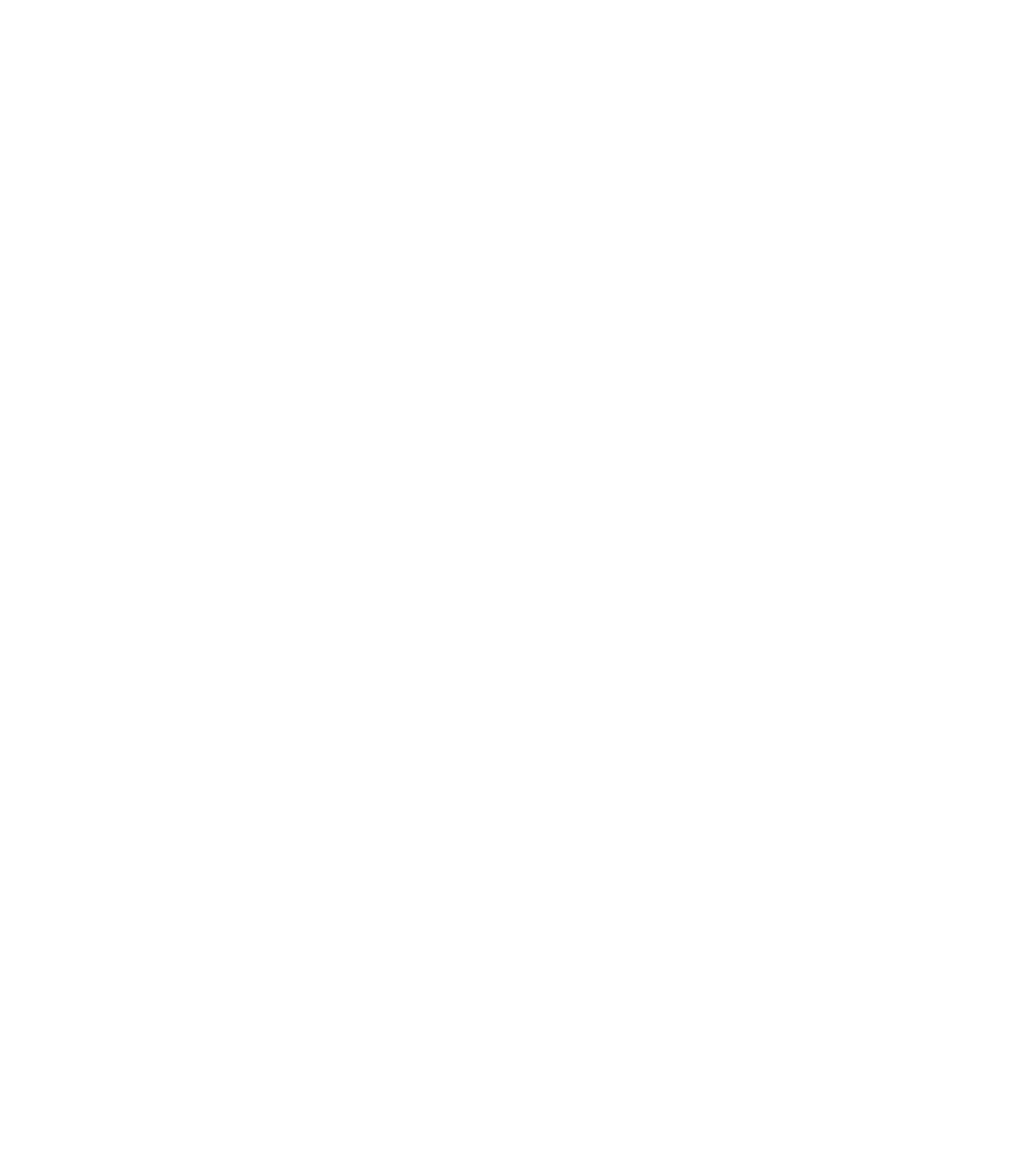
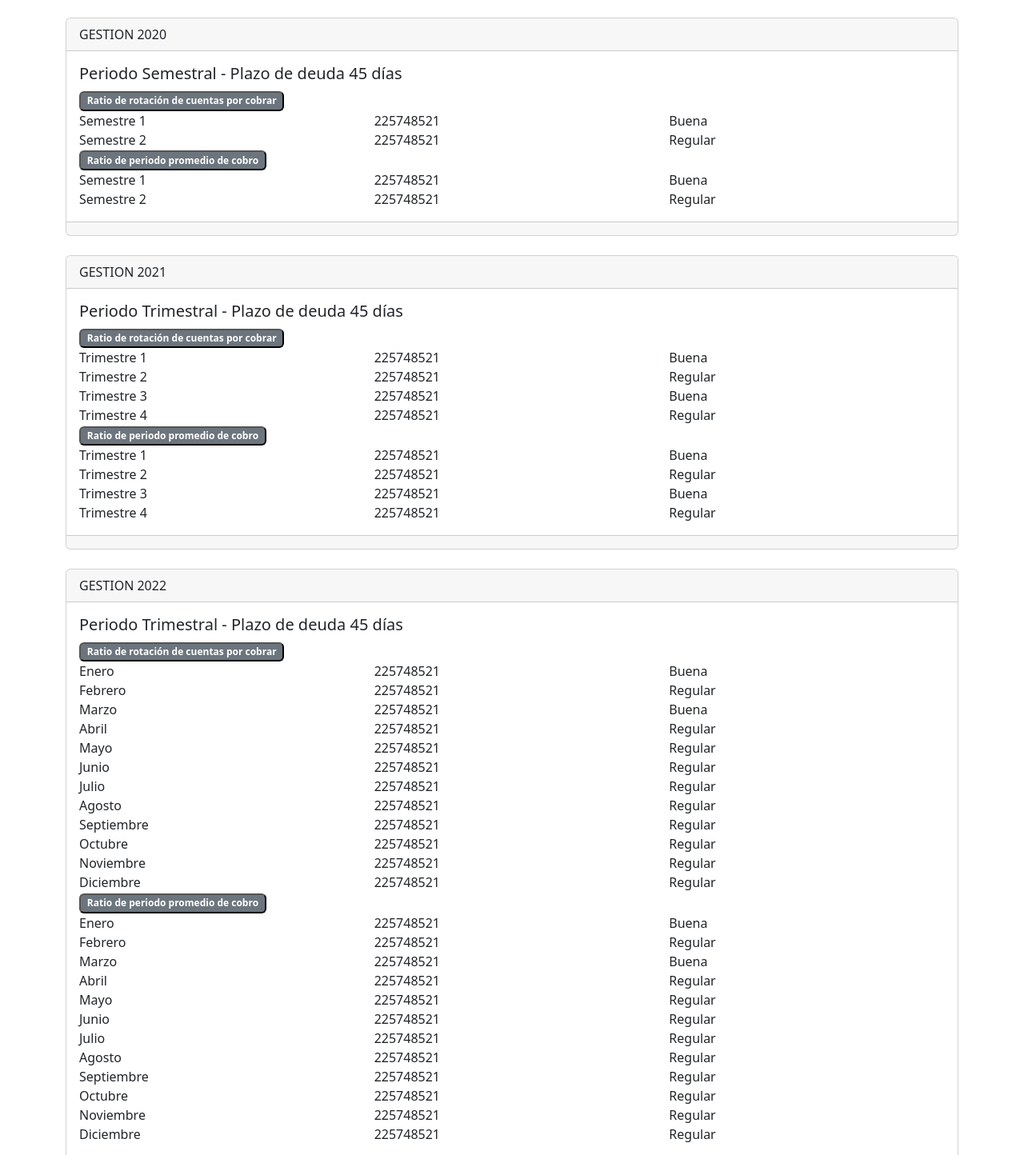
Before and after one commit to muimui69/RatiosApp, a React (Vite) app: page /userlist in a window 1280 px wide. Shown: the part 306-1750 px from the top of the page at 80% size. Before the commit the page ends 800 px from the top, so only its background shows below. Built offline with nearby package versions, Linux system fonts and the light colour scheme; no server answers; the database is empty; sample sign-in values are in the browser's storage.

Commit message:
Reporte en Bootstrap para mostrar los Ratios

```diff
--- a/src/components/UserList.jsx
+++ b/src/components/UserList.jsx
@@ -4,6 +4,14 @@ import { useEffect,useState} from 'react';
 import {db} from '../../firebase/FirebaseConfig';
 import { collection,onSnapshot,deleteDoc,doc} from 'firebase/firestore';
 import {useAuth} from '../context/AuthContext';
+
+import Button from 'react-bootstrap/Button';
+import Form from 'react-bootstrap/Form';
+import Card from 'react-bootstrap/Card';
+import Container from 'react-bootstrap/Container';
+import Row from 'react-bootstrap/Row';
+import Col from 'react-bootstrap/Col';
+import Badge from 'react-bootstrap/Badge';
 
 //https://firebase.google.com/docs/firestore/manage-data/add-data
 //https://firebase.google.com/docs/firestore/security/rules-query?hl=es-419
@@ -36,39 +44,524 @@ export const UserList = () => {
 
 	return (
 		<>
-      {
-        (data.length===0)?
-          <h1>Aun no ha realizado calculos...</h1>
-        :
-          data.map( ({id,nombre,empresa,politicaCobranza,ventasCredito,cuentasPorCobrar,gestion,periodo})  =>
-            <div  key={id} className='.container-detail-user' >
-              <div className='detail-user-head'>
-                <label>{nombre}</label>
-                <label>{empresa}</label>
-                <label>{politicaCobranza}</label>
-                <label>{ventasCredito}</label>
-                <label>{cuentasPorCobrar}</label>
-                <label>{gestion}</label>
-                <label>{periodo}</label>
-                <div>
-                      <Link
-                        to={`/config/${id}`}
-                        className='edit-button'
-                      >
-                        Editar
-                      </Link>
+			<br />
+					<Container>
+					<Card className="xs" >
+						<Card.Header>GESTION 2019</Card.Header>
+						<Card.Body>
+							<Card.Title>Periodo Anual - Plazo de deuda 45 días</Card.Title>
+							<Row>
+						<Col md={12}>
+							<Badge bg="secondary" as="Button">
+							Ratio de rotación de cuentas por cobrar
+							</Badge>
 
-                      <button
-                        className='button-form-signup'
-                        onClick={() => onDeleteList(id)}
-                      >
-                        Eliminar
-                      </button>
-                </div>
-              </div>
-            </div>
-        )
-      }
+						</Col>
+					</Row>
+					<Row>
+					<Col  md={4}>
+							</Col>
+							<Col md={4}>
+								225748521
+							</Col>
+							<Col md={4}>
+								Buena
+							</Col>
+					</Row>
+					<Row>
+						<Col md={12}>
+							<Badge bg="secondary" as="Button">
+							Ratio de periodo promedio de cobro
+							</Badge>
+						</Col>
+					</Row>
+					<Row>
+					<Col  md={4}>
+							</Col>
+							<Col md={4}>
+								225748521
+							</Col>
+							<Col md={4}>
+								Buena
+							</Col>
+					</Row>
+						</Card.Body>
+			<Card.Footer className="text-muted"></Card.Footer>
+		</Card>
+					</Container>
+					<br />
+					<Container>
+					<Card className="xs" >
+						<Card.Header>GESTION 2020</Card.Header>
+						<Card.Body>
+							<Card.Title>Periodo Semestral - Plazo de deuda 45 días</Card.Title>
+							<Row>
+						<Col md={12}>
+						<Badge bg="secondary" as="Button">
+							Ratio de rotación de cuentas por cobrar
+							</Badge>
+						</Col>
+					</Row>
+					<Row>
+					<Col  md={4}>
+						Semestre 1
+					</Col>
+					<Col md={4}>
+						225748521
+					</Col>
+					<Col md={4}>
+						Buena
+					</Col>
+					</Row>
+					<Row>
+					<Col  md={4}>
+						Semestre 2
+					</Col>
+					<Col md={4}>
+						225748521
+					</Col>
+					<Col md={4}>
+						Regular
+					</Col>
+					</Row>
+					<Row>
+						<Col md={12}>
+						<Badge bg="secondary" as="Button">
+							Ratio de periodo promedio de cobro
+							</Badge>
+						</Col>
+					</Row>
+					<Row>
+					<Col  md={4}>
+						Semestre 1
+					</Col>
+					<Col md={4}>
+						225748521
+					</Col>
+					<Col md={4}>
+						Buena
+					</Col>
+					</Row>
+					<Row>
+					<Col  md={4}>
+						Semestre 2
+					</Col>
+					<Col md={4}>
+						225748521
+					</Col>
+					<Col md={4}>
+						Regular
+					</Col>
+					</Row>
+					</Card.Body>
+			<Card.Footer className="text-muted"></Card.Footer>
+		</Card>
+					</Container>
+
+					<br />
+					<Container>
+					<Card className="xs" >
+						<Card.Header>GESTION 2021</Card.Header>
+						<Card.Body>
+							<Card.Title>Periodo Trimestral - Plazo de deuda 45 días</Card.Title>
+							<Row>
+						<Col md={12}>
+						<Badge bg="secondary" as="Button">
+							Ratio de rotación de cuentas por cobrar
+							</Badge>
+						</Col>
+					</Row>
+					<Row>
+					<Col  md={4}>
+						Trimestre 1
+					</Col>
+					<Col md={4}>
+						225748521
+					</Col>
+					<Col md={4}>
+						Buena
+					</Col>
+					</Row>
+					<Row>
+					<Col  md={4}>
+						Trimestre 2
+					</Col>
+					<Col md={4}>
+						225748521
+					</Col>
+					<Col md={4}>
+						Regular
+					</Col>
+					</Row>
+					<Row>
+					<Col  md={4}>
+						Trimestre 3
+					</Col>
+					<Col md={4}>
+						225748521
+					</Col>
+					<Col md={4}>
+						Buena
+					</Col>
+					</Row>
+					<Row>
+					<Col  md={4}>
+						Trimestre 4
+					</Col>
+					<Col md={4}>
+						225748521
+					</Col>
+					<Col md={4}>
+						Regular
+					</Col>
+					</Row>
+					<Row>
+						<Col md={12}>
+						<Badge bg="secondary" as="Button">
+							Ratio de periodo promedio de cobro
+							</Badge>
+						</Col>
+					</Row>
+					<Row>
+					<Col  md={4}>
+						Trimestre 1
+					</Col>
+					<Col md={4}>
+						225748521
+					</Col>
+					<Col md={4}>
+						Buena
+					</Col>
+					</Row>
+					<Row>
+					<Col  md={4}>
+						Trimestre 2
+					</Col>
+					<Col md={4}>
+						225748521
+					</Col>
+					<Col md={4}>
+						Regular
+					</Col>
+					</Row>
+					<Row>
+					<Col  md={4}>
+						Trimestre 3
+					</Col>
+					<Col md={4}>
+						225748521
+					</Col>
+					<Col md={4}>
+						Buena
+					</Col>
+					</Row>
+					<Row>
+					<Col  md={4}>
+						Trimestre 4
+					</Col>
+					<Col md={4}>
+						225748521
+					</Col>
+					<Col md={4}>
+						Regular
+					</Col>
+					</Row>
+					</Card.Body>
+			<Card.Footer className="text-muted"></Card.Footer>
+		</Card>
+					</Container>
+
+					<br />
+					<Container>
+					<Card className="xs" >
+						<Card.Header>GESTION 2022</Card.Header>
+						<Card.Body>
+							<Card.Title>Periodo Trimestral - Plazo de deuda 45 días</Card.Title>
+							<Row>
+						<Col md={12}>
+						<Badge bg="secondary" as="Button">
+							Ratio de rotación de cuentas por cobrar
+							</Badge>
+						</Col>
+					</Row>
+					<Row>
+					<Col  md={4}>
+						Enero
+					</Col>
+					<Col md={4}>
+						225748521
+					</Col>
+					<Col md={4}>
+						Buena
+					</Col>
+					</Row>
+					<Row>
+					<Col  md={4}>
+						Febrero
+					</Col>
+					<Col md={4}>
+						225748521
+					</Col>
+					<Col md={4}>
+						Regular
+					</Col>
+					</Row>
+					<Row>
+					<Col  md={4}>
+						Marzo
+					</Col>
+					<Col md={4}>
+						225748521
+					</Col>
+					<Col md={4}>
+						Buena
+					</Col>
+					</Row>
+					<Row>
+					<Col  md={4}>
+						Abril
+					</Col>
+					<Col md={4}>
+						225748521
+					</Col>
+					<Col md={4}>
+						Regular
+					</Col>
+					</Row>
+					<Row>
+					<Col  md={4}>
+						Mayo
+					</Col>
+					<Col md={4}>
+						225748521
+					</Col>
+					<Col md={4}>
+						Regular
+					</Col>
+					</Row>
+					<Row>
+					<Col  md={4}>
+						Junio
+					</Col>
+					<Col md={4}>
+						225748521
+					</Col>
+					<Col md={4}>
+						Regular
+					</Col>
+					</Row>
+					<Row>
+					<Col  md={4}>
+						Julio
+					</Col>
+					<Col md={4}>
+						225748521
+					</Col>
+					<Col md={4}>
+						Regular
+					</Col>
+					</Row>
+					<Row>
+					<Col  md={4}>
+						Agosto
+					</Col>
+					<Col md={4}>
+						225748521
+					</Col>
+					<Col md={4}>
+						Regular
+					</Col>
+					</Row>
+					<Row>
+					<Col  md={4}>
+						Septiembre
+					</Col>
+					<Col md={4}>
+						225748521
+					</Col>
+					<Col md={4}>
+						Regular
+					</Col>
+					</Row>
+					<Row>
+					<Col  md={4}>
+						Octubre
+					</Col>
+					<Col md={4}>
+						225748521
+					</Col>
+					<Col md={4}>
+						Regular
+					</Col>
+					</Row>
+					<Row>
+					<Col  md={4}>
+						Noviembre
+					</Col>
+					<Col md={4}>
+						225748521
+					</Col>
+					<Col md={4}>
+						Regular
+					</Col>
+					</Row>
+					<Row>
+					<Col  md={4}>
+						Diciembre
+					</Col>
+					<Col md={4}>
+						225748521
+					</Col>
+					<Col md={4}>
+						Regular
+					</Col>
+					</Row>
+					<Row>
+						<Col md={12}>
+
+						<Badge bg="secondary" as="Button">
+							Ratio de periodo promedio de cobro
+							</Badge>
+
+						</Col>
+					</Row>
+					<Row>
+					<Col  md={4}>
+						Enero
+					</Col>
+					<Col md={4}>
+						225748521
+					</Col>
+					<Col md={4}>
+						Buena
+					</Col>
+					</Row>
+					<Row>
+					<Col  md={4}>
+						Febrero
+					</Col>
+					<Col md={4}>
+						225748521
+					</Col>
+					<Col md={4}>
+						Regular
+					</Col>
+					</Row>
+					<Row>
+					<Col  md={4}>
+						Marzo
+					</Col>
+					<Col md={4}>
+						225748521
+					</Col>
+					<Col md={4}>
+						Buena
+					</Col>
+					</Row>
+					<Row>
+					<Col  md={4}>
+						Abril
+					</Col>
+					<Col md={4}>
+						225748521
+					</Col>
+					<Col md={4}>
+						Regular
+					</Col>
+					</Row>
+					<Row>
+					<Col  md={4}>
+						Mayo
+					</Col>
+					<Col md={4}>
+						225748521
+					</Col>
+					<Col md={4}>
+						Regular
+					</Col>
+					</Row>
+					<Row>
+					<Col  md={4}>
+						Junio
+					</Col>
+					<Col md={4}>
+						225748521
+					</Col>
+					<Col md={4}>
+						Regular
+					</Col>
+					</Row>
+					<Row>
+					<Col  md={4}>
+						Julio
+					</Col>
+					<Col md={4}>
+						225748521
+					</Col>
+					<Col md={4}>
+						Regular
+					</Col>
+					</Row>
+					<Row>
+					<Col  md={4}>
+						Agosto
+					</Col>
+					<Col md={4}>
+						225748521
+					</Col>
+					<Col md={4}>
+						Regular
+					</Col>
+					</Row>
+					<Row>
+					<Col  md={4}>
+						Septiembre
+					</Col>
+					<Col md={4}>
+						225748521
+					</Col>
+					<Col md={4}>
+						Regular
+					</Col>
+					</Row>
+					<Row>
+					<Col  md={4}>
+						Octubre
+					</Col>
+					<Col md={4}>
+						225748521
+					</Col>
+					<Col md={4}>
+						Regular
+					</Col>
+					</Row>
+					<Row>
+					<Col  md={4}>
+						Noviembre
+					</Col>
+					<Col md={4}>
+						225748521
+					</Col>
+					<Col md={4}>
+						Regular
+					</Col>
+					</Row>
+					<Row>
+					<Col  md={4}>
+						Diciembre
+					</Col>
+					<Col md={4}>
+						225748521
+					</Col>
+					<Col md={4}>
+						Regular
+					</Col>
+					</Row>
+					</Card.Body>
+			<Card.Footer className="text-muted"></Card.Footer>
+		</Card>
+					</Container>
+
 		</>
 	)
 }
```
Lines whose indentation alone changed are shown as unchanged.
